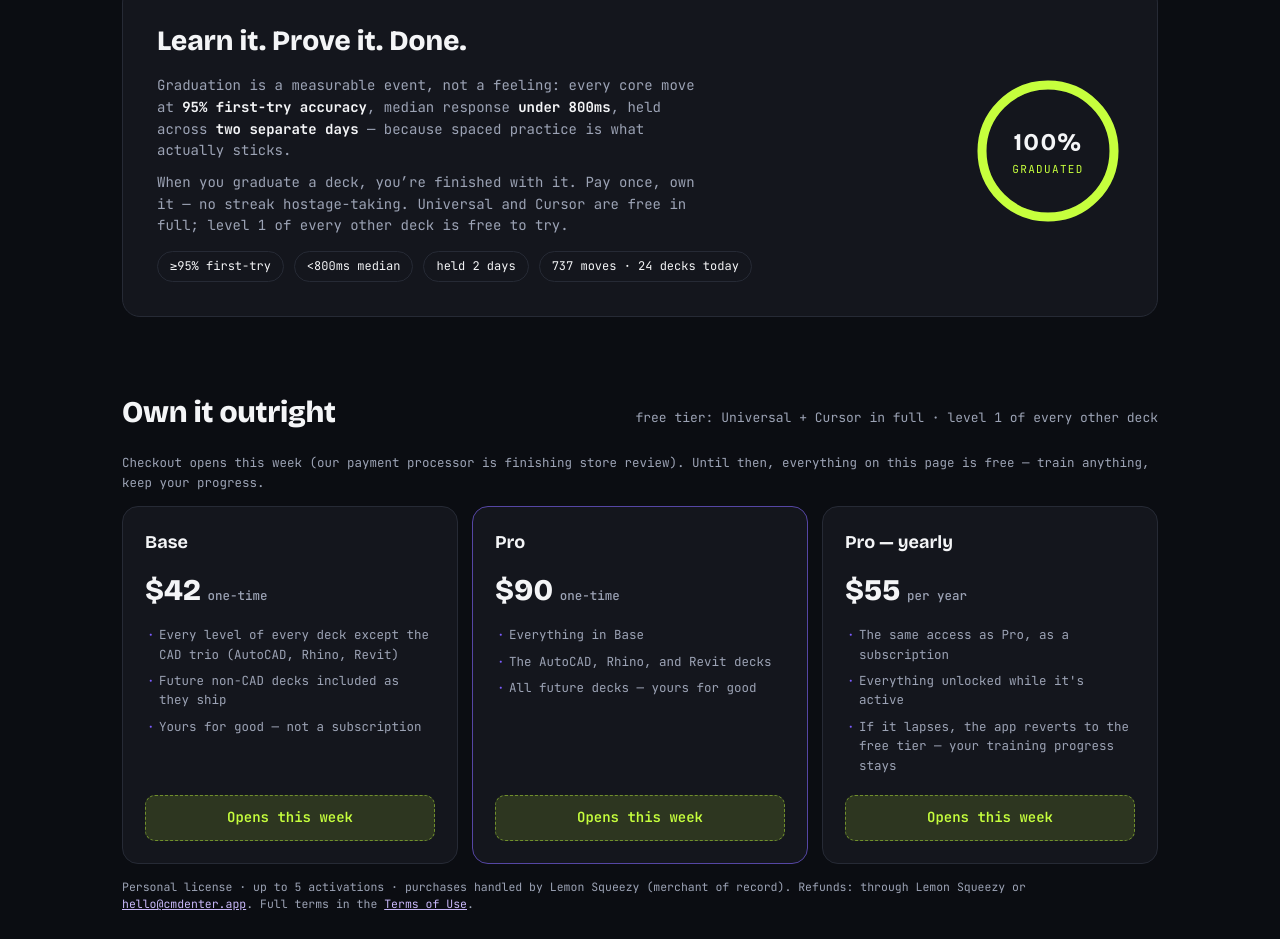
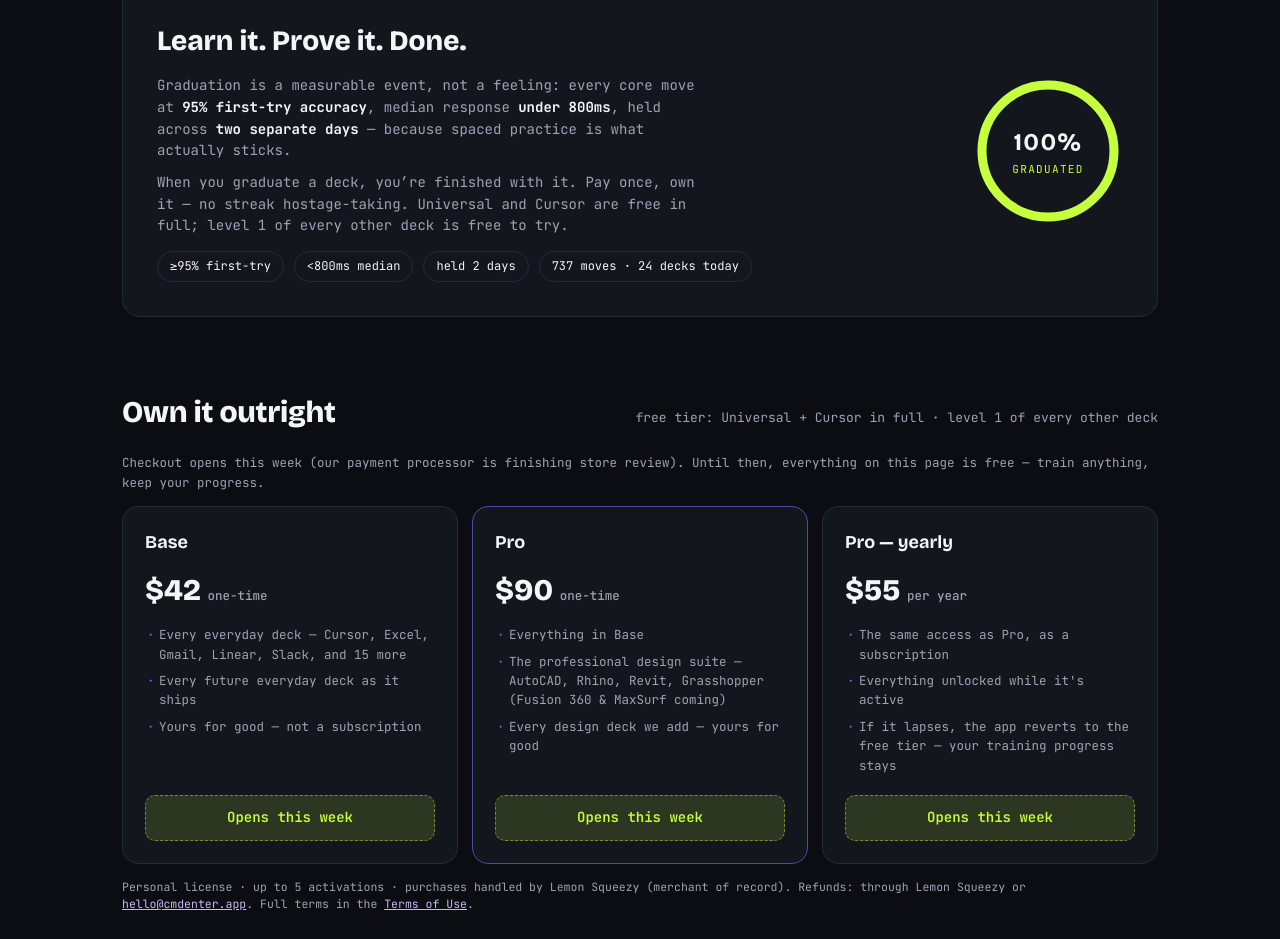
Before and after one commit to paradox1021/cmdenter, a plain HTML site: page index.html in a window 1280 px wide. Shown: the part 2841-3780 px from the top of the page. Drawn offline with nearby package versions, Linux system fonts and the light colour scheme.

Commit message:
Tier clarity: PRO badge on Pro deck cards (always visible) + refreshed Base/Pro pricing copy
Pro badge on AutoCAD/Rhino/Revit/Grasshopper gallery cards; pricing copy names
the design suite and future-proofs for Fusion/MaxSurf. n8n/Node-RED stay Base.

```diff
--- a/index.html
+++ b/index.html
@@ -164,6 +164,8 @@ a{color:var(--bright);}
 .soon-tag{font-size:10px; letter-spacing:.12em; text-transform:uppercase; color:var(--muted); border:1px solid var(--border); border-radius:999px; padding:2px 8px; width:max-content;}
 /* platform-specific deck badge (shown on the "wrong" platform only) */
 .plat-tag{font-size:10px; letter-spacing:.12em; text-transform:uppercase; color:var(--bright); border:1px solid color-mix(in srgb, var(--acc) 45%, var(--border)); border-radius:999px; padding:2px 8px; width:max-content;}
+/* PRO tier badge — shown on Pro deck cards always (incl. pre-live), so tiers read at a glance */
+.pro-tag{position:absolute; top:12px; right:12px; font-size:9.5px; letter-spacing:.14em; font-weight:800; color:#0A0A0A; background:var(--lime); border-radius:999px; padding:3px 8px; z-index:1;}
 .vote{font-size:12px; color:var(--bright); text-decoration:underline; text-underline-offset:3px; padding:0; width:max-content;}
 
 /* graduation promise */
@@ -494,8 +496,8 @@ body:not([data-register="landing"]) #view-landing{display:none;}
         <h3>Base</h3>
         <div class="amount">$42 <span>one-time</span></div>
         <ul>
-          <li>Every level of every deck except the CAD trio (AutoCAD, Rhino, Revit)</li>
-          <li>Future non-CAD decks included as they ship</li>
+          <li>Every everyday deck — Cursor, Excel, Gmail, Linear, Slack, and 15 more</li>
+          <li>Every future everyday deck as it ships</li>
           <li>Yours for good — not a subscription</li>
         </ul>
         <a class="btn btn-primary" id="buy-base" target="_blank" rel="noopener">Buy Base — $42</a>
@@ -505,8 +507,8 @@ body:not([data-register="landing"]) #view-landing{display:none;}
         <div class="amount">$90 <span>one-time</span></div>
         <ul>
           <li>Everything in Base</li>
-          <li>The AutoCAD, Rhino, and Revit decks</li>
-          <li>All future decks — yours for good</li>
+          <li>The professional design suite — AutoCAD, Rhino, Revit, Grasshopper (Fusion 360 &amp; MaxSurf coming)</li>
+          <li>Every design deck we add — yours for good</li>
         </ul>
         <a class="btn btn-primary" id="buy-pro" target="_blank" rel="noopener">Buy Pro — $90</a>
       </div>
@@ -3700,6 +3702,10 @@ function renderGallery() {
     card.appendChild(el('span', 'deck-name', d.name));
     card.appendChild(el('span', 'deck-tag', d.tagline));
     if (d.macOnly && !IS_MAC) card.appendChild(el('span', 'plat-tag', 'macOS'));
+    // PRO badge — always visible so the tier is legible even while everything is free.
+    // Skips the corner only if this deck is already graduated (grad-badge owns that corner).
+    if (PRO_ONLY_DECKS.has(d.id) && !(state.decks[d.id] && state.decks[d.id].passDates.length >= 2))
+      card.appendChild(el('span', 'pro-tag', 'PRO'));
     if (MONETIZED) {
       // quiet lock chips only — the card still opens, the moves are still listed
       const t = currentTier();
```
